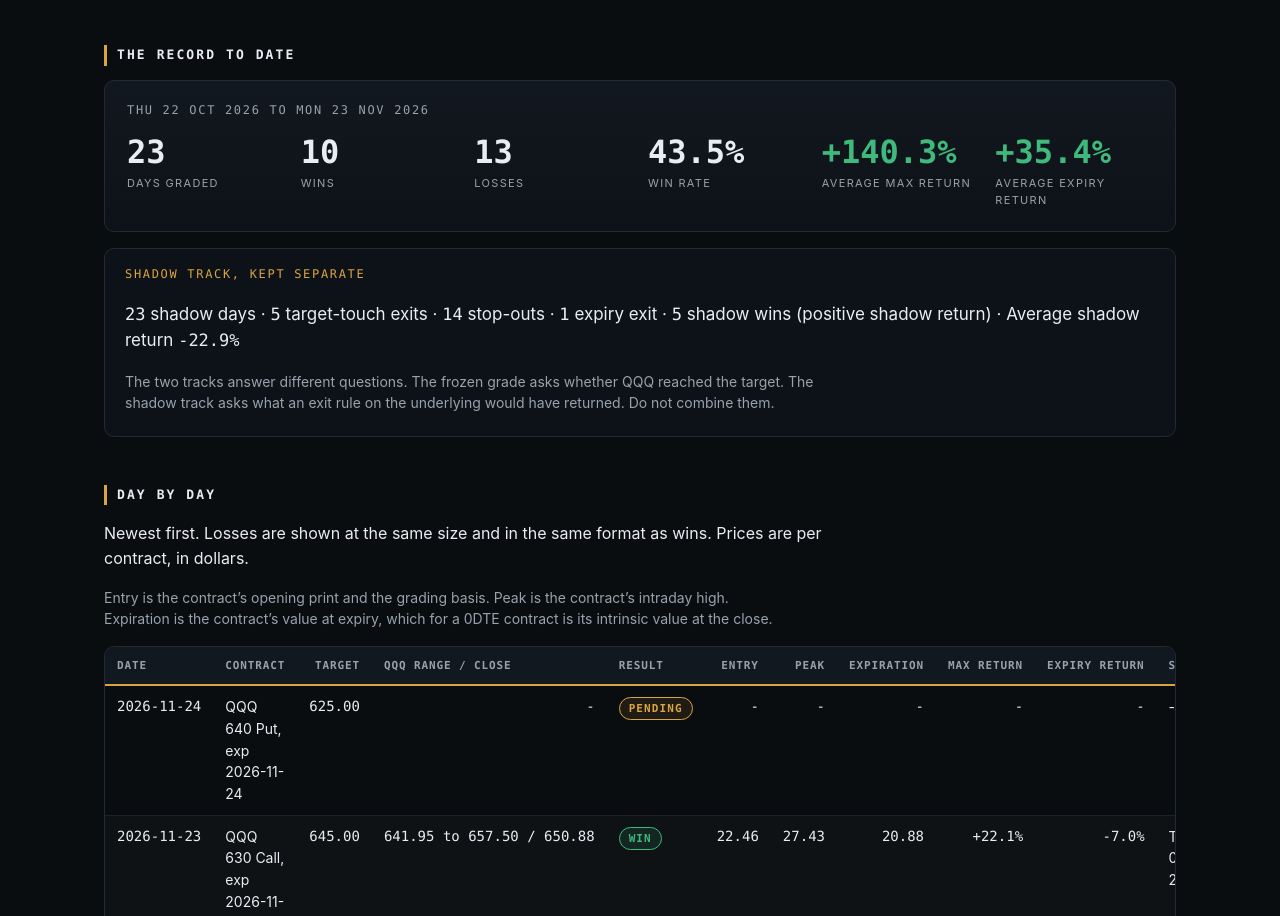
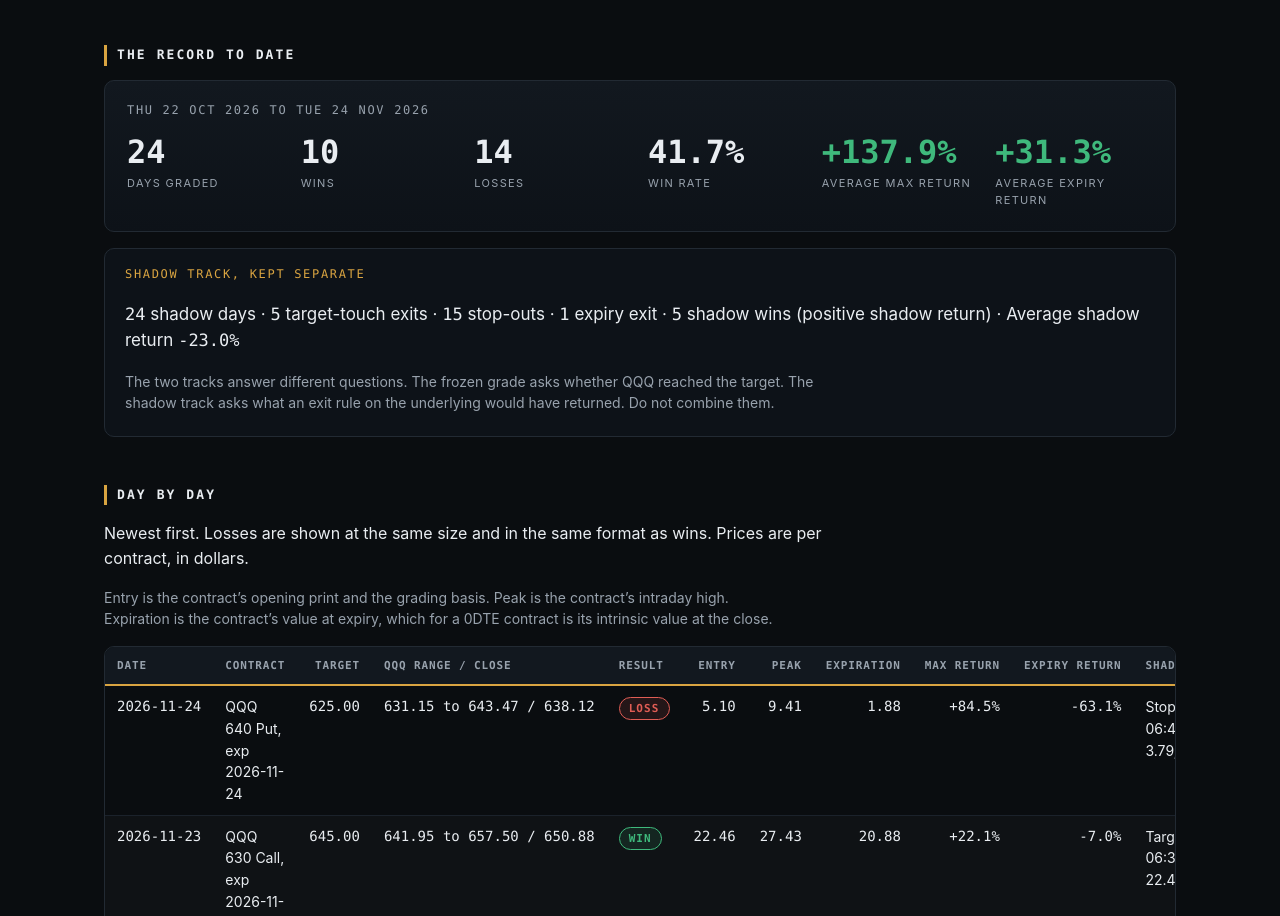
Before and after one commit to tlwjessejames-cmd/0dte-ledger, a plain HTML site: page index.html in a window 1280 px wide. Shown: the part 956-1872 px from the top of the page. Drawn offline with Linux system fonts and the light colour scheme.

Commit message:
Day 24 graded: LOSS QQQ 640 Put, exp 2026-11-24

```diff
--- a/index.html
+++ b/index.html
@@ -47,19 +47,19 @@
   <section aria-labelledby="record-h">
     <h2 id="record-h">The record to date</h2>
     <div class="record-banner">
-      <p class="banner-dates">Thu 22 Oct 2026 to Mon 23 Nov 2026</p>
+      <p class="banner-dates">Thu 22 Oct 2026 to Tue 24 Nov 2026</p>
       <div class="stats">
-        <div class="stat"><span class="stat-value num">23</span><span class="stat-label">Days graded</span></div>
+        <div class="stat"><span class="stat-value num">24</span><span class="stat-label">Days graded</span></div>
         <div class="stat"><span class="stat-value num">10</span><span class="stat-label">Wins</span></div>
-        <div class="stat"><span class="stat-value num">13</span><span class="stat-label">Losses</span></div>
-        <div class="stat"><span class="stat-value num">43.5%</span><span class="stat-label">Win rate</span></div>
-        <div class="stat"><span class="stat-value num pos">+140.3%</span><span class="stat-label">Average max return</span></div>
-        <div class="stat"><span class="stat-value num pos">+35.4%</span><span class="stat-label">Average expiry return</span></div>
+        <div class="stat"><span class="stat-value num">14</span><span class="stat-label">Losses</span></div>
+        <div class="stat"><span class="stat-value num">41.7%</span><span class="stat-label">Win rate</span></div>
+        <div class="stat"><span class="stat-value num pos">+137.9%</span><span class="stat-label">Average max return</span></div>
+        <div class="stat"><span class="stat-value num pos">+31.3%</span><span class="stat-label">Average expiry return</span></div>
       </div>
     </div>
     <div class="shadow-box">
       <p class="shadow-title">Shadow track, kept separate</p>
-      <p class="record-line"><span class="num">23</span> shadow days &middot; <span class="num">5</span> target-touch exits &middot; <span class="num">14</span> stop-outs &middot; <span class="num">1</span> expiry exit &middot; <span class="num">5</span> shadow wins (positive shadow return) &middot; Average shadow return <span class="num">-22.9%</span></p>
+      <p class="record-line"><span class="num">24</span> shadow days &middot; <span class="num">5</span> target-touch exits &middot; <span class="num">15</span> stop-outs &middot; <span class="num">1</span> expiry exit &middot; <span class="num">5</span> shadow wins (positive shadow return) &middot; Average shadow return <span class="num">-23.0%</span></p>
       <p class="note">The two tracks answer different questions. The frozen grade asks whether QQQ reached the target. The shadow track asks what an exit rule on the underlying would have returned. Do not combine them.</p>
     </div>
   </section>
@@ -90,14 +90,14 @@
             <td class="num">2026-11-24</td>
             <td>QQQ 640 Put, exp 2026-11-24</td>
             <td class="num">625.00</td>
-            <td class="num">-</td>
-            <td><span class="pill pending">PENDING</span></td>
-            <td class="num">-</td>
-            <td class="num">-</td>
-            <td class="num">-</td>
-            <td class="num">-</td>
-            <td class="num">-</td>
-            <td>-</td>
+            <td class="num">631.15 to 643.47 / 638.12</td>
+            <td><span class="pill loss">LOSS</span></td>
+            <td class="num">5.10</td>
+            <td class="num">9.41</td>
+            <td class="num">1.88</td>
+            <td class="num">+84.5%</td>
+            <td class="num">-63.1%</td>
+            <td>Stop-out 06:45 PT, exit 3.79, <span class="num">-25.7%</span></td>
           </tr>
           <tr>
             <td class="num">2026-11-23</td>
@@ -407,12 +407,12 @@
     <p class="note">Note, 2026-11-06: under the project&rsquo;s void rule, Day 12 (Fri 6 Nov) was never committed to this ledger at any time, so it is void and stands as a loss. The market figures in its row are recorded as facts; the result is a loss by rule.</p>
     <figure class="chart">
       <p class="chart-title">Expiry return by day</p>
-      <svg viewBox="0 0 1952 232" role="img" aria-label="Bar chart of expiry return for each graded day, oldest to newest">
-        <line class="grid" x1="48" y1="70.0" x2="1932" y2="70.0"/>
+      <svg viewBox="0 0 2034 232" role="img" aria-label="Bar chart of expiry return for each graded day, oldest to newest">
+        <line class="grid" x1="48" y1="70.0" x2="2014" y2="70.0"/>
         <text class="axis" x="42" y="73.5" text-anchor="end">+100%</text>
-        <line class="grid zero" x1="48" y1="132.0" x2="1932" y2="132.0"/>
+        <line class="grid zero" x1="48" y1="132.0" x2="2014" y2="132.0"/>
         <text class="axis" x="42" y="135.5" text-anchor="end">0%</text>
-        <line class="grid" x1="48" y1="194.0" x2="1932" y2="194.0"/>
+        <line class="grid" x1="48" y1="194.0" x2="2014" y2="194.0"/>
         <text class="axis" x="42" y="197.5" text-anchor="end">-100%</text>
         <rect class="bar-pos" x="48" y="61.7" width="54" height="70.3" rx="2"><title>2026-10-22: +113.4%</title></rect>
         <text class="val" x="75" y="55.7" text-anchor="middle">+113.4%</text>
@@ -483,6 +483,9 @@
         <rect class="bar-neg" x="1852" y="132.0" width="54" height="4.3" rx="2"><title>2026-11-23: -7.0%</title></rect>
         <text class="val" x="1879" y="150.3" text-anchor="middle">-7.0%</text>
         <text class="axis" x="1879" y="224" text-anchor="middle">23 Nov</text>
+        <rect class="bar-neg" x="1934" y="132.0" width="54" height="39.1" rx="2"><title>2026-11-24: -63.1%</title></rect>
+        <text class="val" x="1961" y="185.1" text-anchor="middle">-63.1%</text>
+        <text class="axis" x="1961" y="224" text-anchor="middle">24 Nov</text>
         </svg>
       <figcaption>One bar per graded day, oldest to newest. Each bar is that day&rsquo;s expiry return, Expiration against Entry, exactly as graded in the table above. The scale is linear and the zero line is marked.</figcaption>
     </figure>
```
